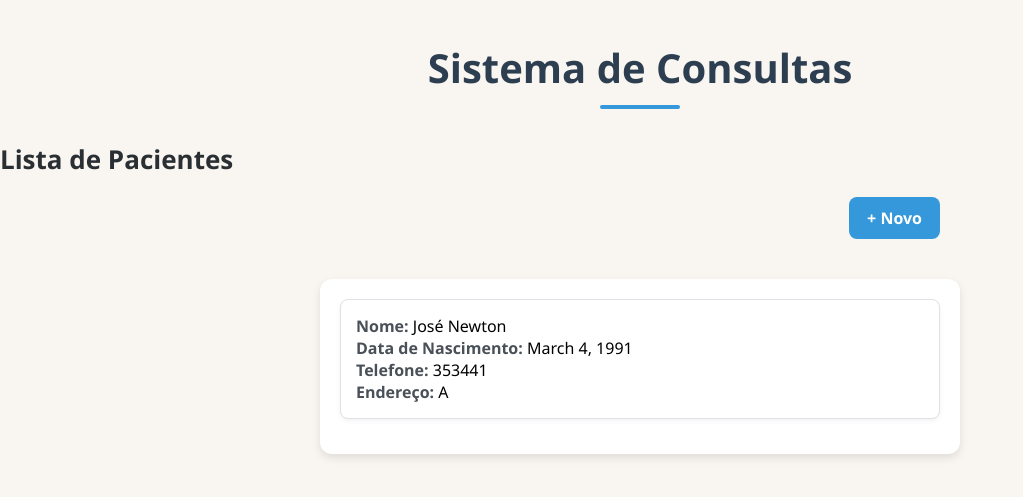
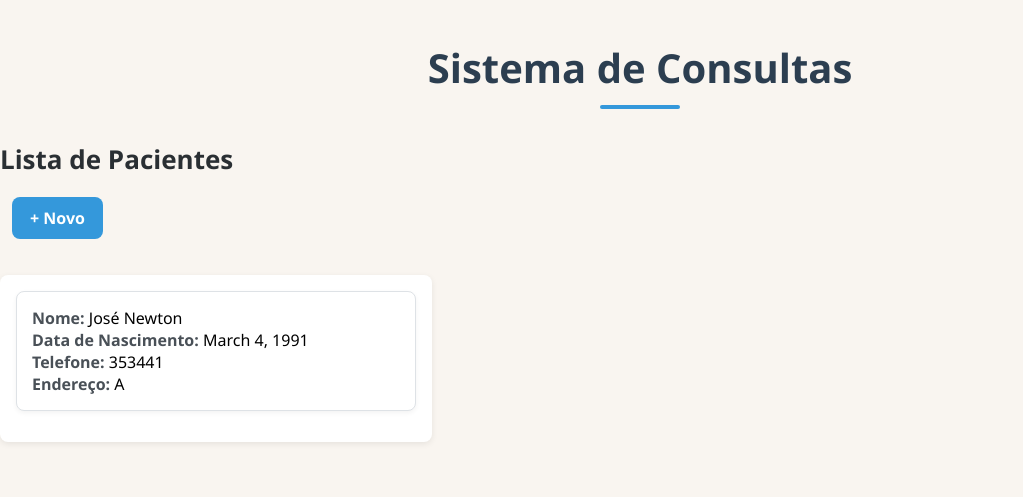
Before and after one commit to Newtan999/prontuario, a Django app: page /pacientes/ in a window 1280 px wide. Shown: the top 497 px of the page, without its empty margins (0-1023 px from the left). Run offline with Django 5.2, Linux system fonts and the light colour scheme; data comes from the database, SQL or seed files in the repository.

Commit message:
Ajuste nos botões

```diff
--- a/static/css/style.css
+++ b/static/css/style.css
@@ -26,14 +26,15 @@ body {
 }
 
 .card {
-    background-color: #ffffff;
-    border-radius: 12px;
-    box-shadow: 0 4px 8px rgba(0, 0, 0, 0.1);
-    padding: 20px;
-    margin: 20px auto;
-    max-width: 600px;
-    transition: transform 0.2s;
+    background-color: white;
+    padding: 16px;
+    margin: 12px 0;
+    border-radius: 8px;
+    box-shadow: 0 2px 6px rgba(0,0,0,0.08);
+    width: 400px; /* Reduz a largura */
+    text-align: left;
 }
+
 
 .card:hover {
     transform: scale(1.02);
@@ -68,8 +69,8 @@ body {
 }
 
 .btn-container {
-    text-align: right; /* Ou 'center' se quiser centralizar */
-    margin: 20px auto;
+    text-align: left;
+    margin: 12px;
     max-width: 600px; /* Mesmo valor do card para manter harmonia */
 }
 
```
